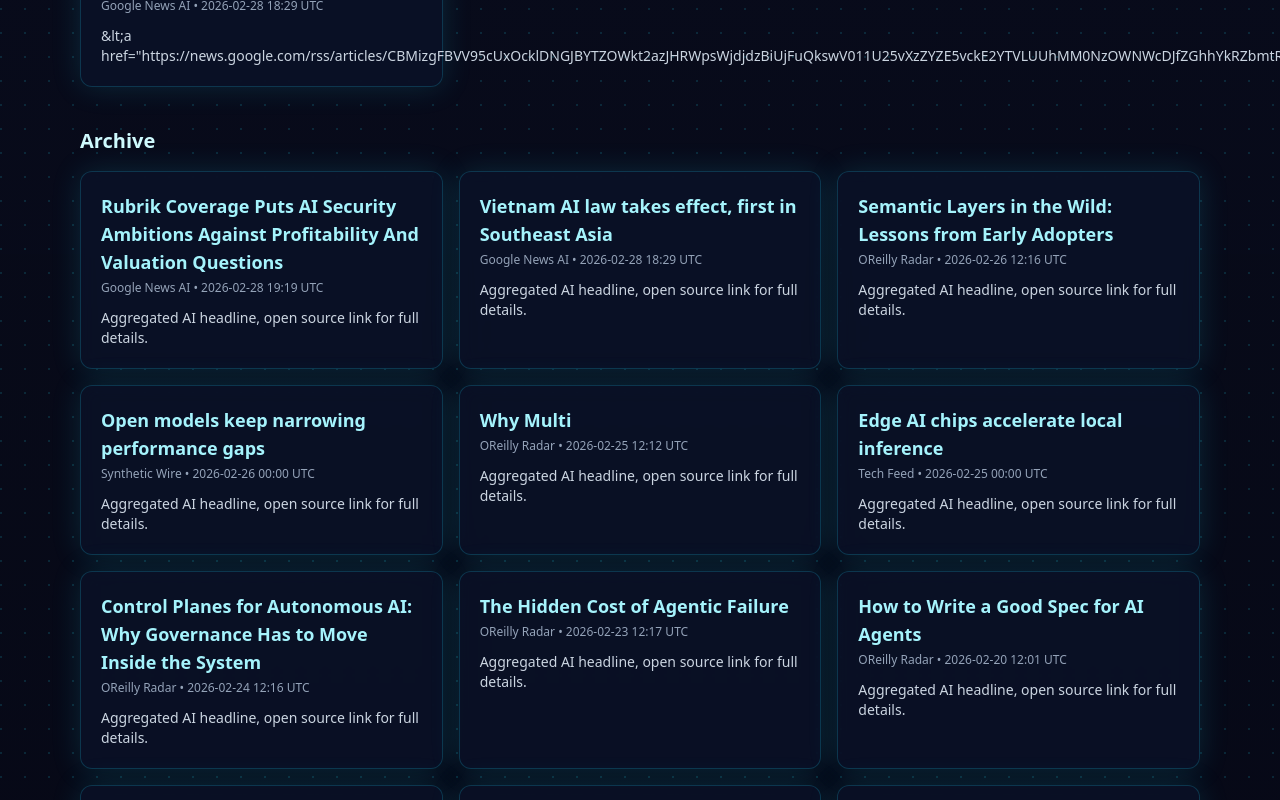
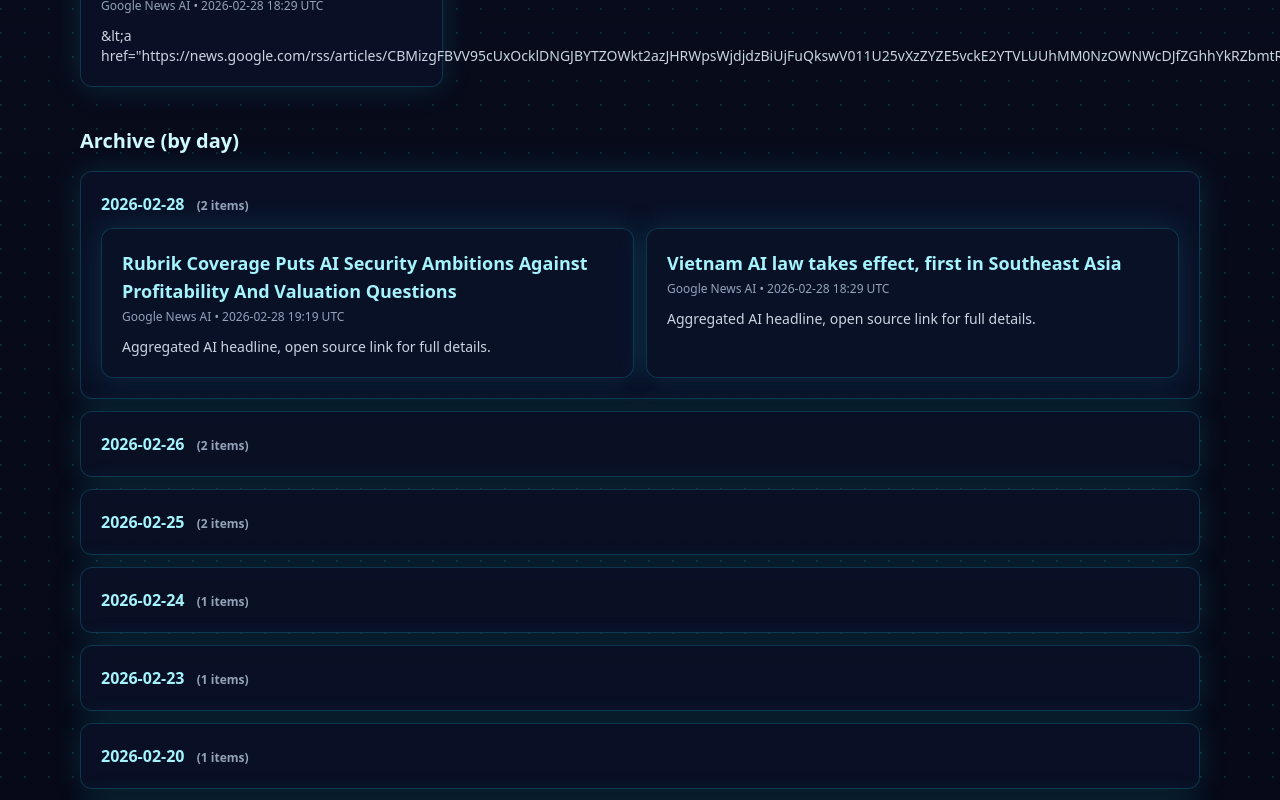
Before and after one commit to fyxai/fyxai.github.io, a Next.js app: page /news in a window 1280 px wide. Shown: the part 1000-1800 px from the top of the page. Built offline with nearby package versions, Linux system fonts and the light colour scheme.

Commit message:
feat(news): group archive by day with expandable sections

```diff
--- a/app/news/page.jsx
+++ b/app/news/page.jsx
@@ -9,15 +9,30 @@
   return Number.isNaN(d.getTime()) ? t || 'n/a' : d.toISOString().replace('T', ' ').slice(0, 16) + ' UTC';
 };
 
+const dayKey = (t) => {
+  const d = new Date(t);
+  if (Number.isNaN(d.getTime())) return 'Unknown Date';
+  return d.toISOString().slice(0, 10);
+};
+
 export default function NewsPage() {
   const latest = news.slice(0, 10);
   const latestSet = new Set(latest.map((x) => (x.url || '').split('?')[0]));
-  const history = archive.filter((x) => !latestSet.has((x.url || '').split('?')[0])).slice(0, 80);
+  const history = archive.filter((x) => !latestSet.has((x.url || '').split('?')[0])).slice(0, 200);
+
+  const grouped = history.reduce((acc, item) => {
+    const k = dayKey(item.publishedAt);
+    if (!acc[k]) acc[k] = [];
+    acc[k].push(item);
+    return acc;
+  }, {});
+
+  const days = Object.keys(grouped).sort((a, b) => (a < b ? 1 : -1));
 
   return (
     <section>
       <h1 className="mb-2 text-3xl font-bold text-cyan-200">Latest AI News</h1>
-      <p className="mb-6 text-sm text-slate-400">Now keeping full archive history so older items won’t disappear.</p>
+      <p className="mb-6 text-sm text-slate-400">Archive is now grouped by day. Click a date to expand.</p>
 
       <h2 className="mb-4 text-xl font-semibold text-cyan-100">Fresh Updates</h2>
       <CardGrid>
@@ -28,14 +43,28 @@
         ))}
       </CardGrid>
 
-      <h2 className="mb-4 mt-10 text-xl font-semibold text-cyan-100">Archive</h2>
-      <CardGrid>
-        {history.map((item) => (
-          <InfoCard key={`${item.url}-${item.publishedAt}`} title={item.title} subtitle={`${item.source} • ${fmt(item.publishedAt)}`} href={item.url}>
-            {item.summary}
-          </InfoCard>
+      <h2 className="mb-4 mt-10 text-xl font-semibold text-cyan-100">Archive (by day)</h2>
+      <div className="space-y-3">
+        {days.map((d, idx) => (
+          <details key={d} className="card" open={idx === 0}>
+            <summary className="cursor-pointer list-none font-semibold text-cyan-200">
+              {d} <span className="ml-2 text-xs text-slate-400">({grouped[d].length} items)</span>
+            </summary>
+            <div className="mt-3 grid grid-cols-1 gap-3 md:grid-cols-2">
+              {grouped[d].map((item) => (
+                <InfoCard
+                  key={`${item.url}-${item.publishedAt}`}
+                  title={item.title}
+                  subtitle={`${item.source} • ${fmt(item.publishedAt)}`}
+                  href={item.url}
+                >
+                  {item.summary}
+                </InfoCard>
+              ))}
+            </div>
+          </details>
         ))}
-      </CardGrid>
+      </div>
     </section>
   );
 }
```
